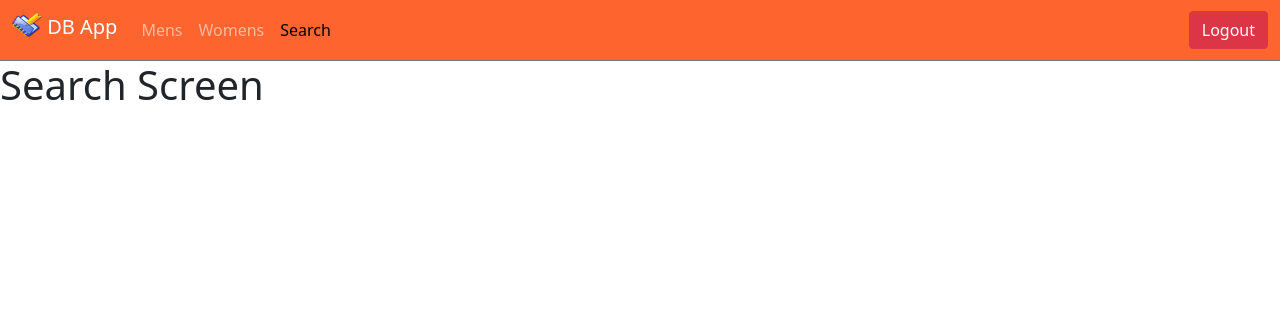
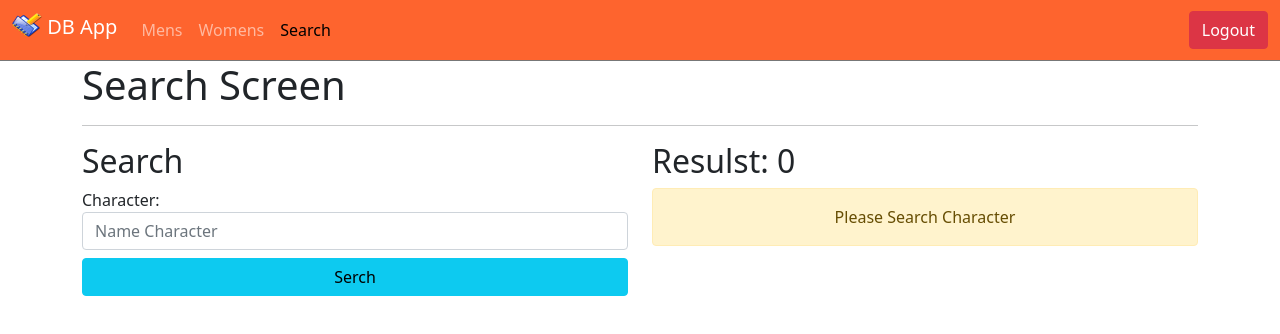
Before and after one commit to jorgevelasquezv/React, a React (Create React App) app in the folder routerapp/: page /search in a window 1280 px wide. Shown: the top 334 px of the page. Built offline with nearby package versions, Linux system fonts and the light colour scheme.

Commit message:
Se crea Screen Search

```diff
--- a/routerapp/package.json
+++ b/routerapp/package.json
@@ -6,6 +6,7 @@
     "@testing-library/jest-dom": "^5.16.1",
     "@testing-library/react": "^11.2.7",
     "@testing-library/user-event": "^12.8.3",
+    "query-string": "^7.0.1",
     "react": "^17.0.2",
     "react-dom": "^17.0.2",
     "react-router-dom": "5.2.0",
--- a/routerapp/src/pages/SearchScreen.jsx
+++ b/routerapp/src/pages/SearchScreen.jsx
@@ -1,11 +1,83 @@
-import React from 'react'
+import React, { useEffect, useState } from "react";
+import { useLocation } from "react-router-dom";
+import queryString from "query-string";
+import { Characters } from "../models/Characters";
+import Card from "../components/Card";
 
-const SearchScreen = () => {
-    return (
-        <div>
-            <h1>Search Screen</h1>
+const SearchScreen = ({ history }) => {
+  const location = useLocation();
+  const { q = "" } = queryString.parse(location.search);
+
+  const [inputValue, setInputValue] = useState(q);
+
+  const [characters, setCharacters] = useState([]);
+
+  const handleChange = (e) => {
+    const value = e.target.value;
+    setInputValue(value);
+  };
+
+  const handleSubmit = (e) => {
+    e.preventDefault();
+    history.push(`?q=${inputValue}`);
+    console.log(characters);
+  };
+
+  const getCharacter = () => {
+    if (inputValue.trim() !== "") {
+      const value = inputValue.toLocaleLowerCase();
+      const newCharacters = Characters.filter((character) =>
+        character.name.toLocaleLowerCase().includes(value)
+      );
+
+      setCharacters(newCharacters);
+    } else {
+      setCharacters([]);
+    }
+  };
+
+  useEffect(() => {
+    getCharacter();
+  }, [q]);
+  return (
+    <div className="container">
+      <h1>Search Screen</h1>
+      <hr />
+      <div className="row">
+        <div className="col-6">
+          <h2>Search</h2>
+          <form onSubmit={handleSubmit}>
+            <label className="form-label w-100">
+              {" "}
+              Character:{" "}
+              <input
+                placeholder="Name Character"
+                type="text"
+                className="form-control"
+                autoComplete="off"
+                value={inputValue}
+                onChange={handleChange}
+              />
+            </label>
+            <button type="submit" className="btn btn-info w-100">
+              Serch
+            </button>
+          </form>
         </div>
-    )
-}
+        <div className="col-6">
+          <h2>Resulst: {characters.length} </h2>
+          {characters.length === 0 && (
+            <div className="alert alert-warning text-center">
+              Please Search Character
+            </div>
+          )}
+          {characters.map((character) => (
+            <Card key={character.id} {...character} />
+          ))}
+        </div>
+      </div>
+    </div>
+  );
+};
 
-export default SearchScreen
+export default SearchScreen;
```
Also changed, not shown: 1 other file (tests, documents, lock files or other folders).
